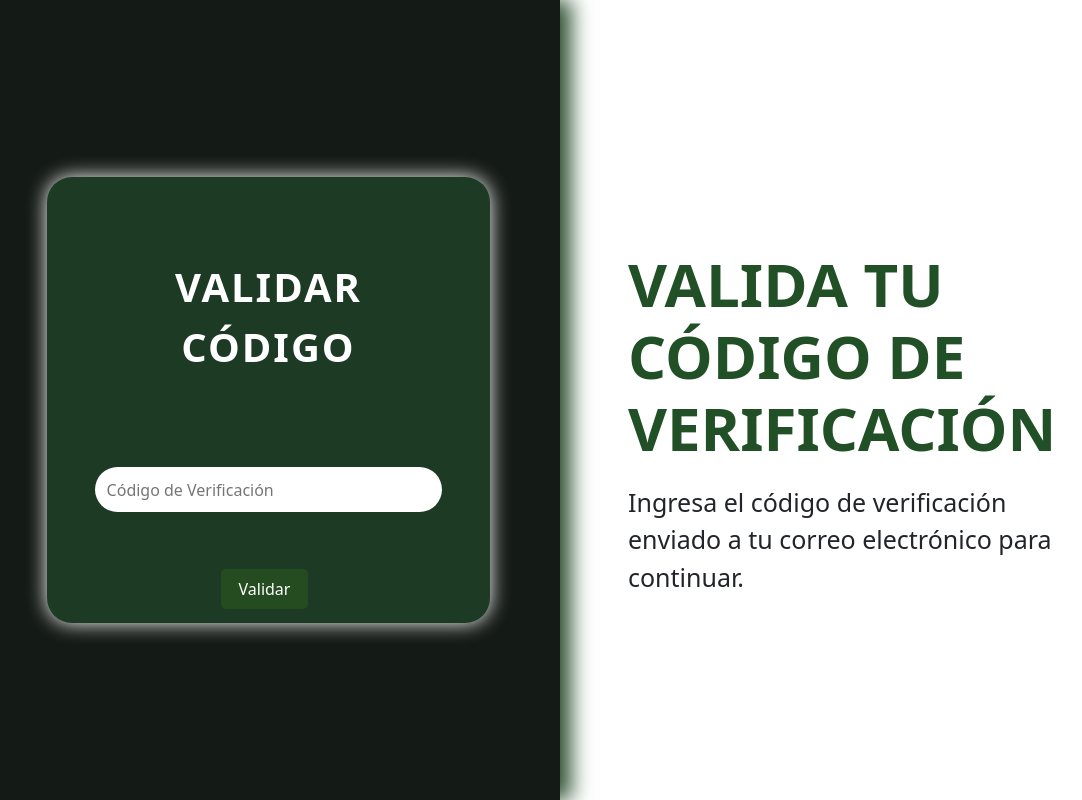
After one commit to ManuelAnony/CentroDesarrollo, a Flask app: page /verificacionEmpresa in a window 1280 px wide. The commit adds this page. Shown: the whole page, without its empty margins (23-1105 px from the left). Run offline with Flask 3, Linux system fonts and the light colour scheme; some web fonts are replaced.

Commit message:
Verificación usuario

```diff
--- a/src/app.py
+++ b/src/app.py
@@ -1,14 +1,132 @@
-from flask import Flask, render_template, request, redirect, url_for, flash, session, after_this_request
+from flask import Flask, render_template, request, redirect, url_for, flash, session, after_this_request, jsonify
 from werkzeug.security import generate_password_hash, check_password_hash
 from bson.objectid import ObjectId
 from config import *
 import re
+import smtplib
+import random
+from email.mime.multipart import MIMEMultipart
+from email.mime.text import MIMEText
 
 app = Flask(__name__, static_folder='static')
 app.secret_key = 'your_secret_key'
-
 # Instancia de conexión a la base de datos
 con_bd = Conexion()
+
+
+# Esta función generará un código de verificación de 6 dígitos
+def generate_verification_code():
+    return ''.join(str(random.randint(0, 9)) for _ in range(6))
+
+# Esta función enviará el correo electrónico con el código de verificación
+def send_verification_email(to_email, verification_code):
+    # Configuración del servidor SMTP
+    smtp_server = "smtp.gmail.com"
+    smtp_port = 587
+    sender_email = "cddta3211@gmail.com"
+    sender_password = "ypix xxef wbmi zqxl"  # Asegúrate de que esta sea la clave de la aplicación correcta
+
+    # Crear el mensaje
+    msg = MIMEMultipart()
+    msg['From'] = sender_email
+    msg['To'] = to_email
+    msg['Subject'] = "Código de verificación"
+
+    # Cuerpo del mensaje
+    body = f"Tu código de verificación es: {verification_code}"
+    msg.attach(MIMEText(body, 'plain'))
+
+    # Conexión al servidor SMTP
+    server = smtplib.SMTP(smtp_server, smtp_port)
+    server.starttls()
+    server.login(sender_email, sender_password)
+
+    # Envío del mensaje
+    server.send_message(msg)
+
+    # Cerrar la conexión
+    server.quit()
+
+@app.route('/enviar_codigo_verificacion', methods=['POST'])
+def enviar_codigo_verificacion():
+    # Aquí generas el código de verificación
+    verification_code = generate_verification_code()
+
+    # Aquí obtienes el correo electrónico del usuario desde el formulario
+    to_email = request.form.get('email')
+
+    # Guarda el código de verificación en la sesión
+    session['verification_code'] = verification_code
+
+    # Aquí envías el correo electrónico con el código de verificación
+    send_verification_email(to_email, verification_code)
+
+    # Redirige al usuario a la página de verificación
+    return redirect(url_for('verificacionEmpresa'))
+@app.route('/validar_codigo_verificacion', methods=['POST'])
+def validar_codigo_verificacion():
+    if request.method == 'POST':
+        entered_code = request.form.get('verification_code')
+        verification_code = session.get('verification_code')
+
+        if entered_code == verification_code:
+            flash('Registro completado exitosamente', 'success')
+            session.pop('verification_code', None)
+            return redirect(url_for('login'))
+        else:
+            flash('Código de verificación incorrecto', 'danger')
+
+    return render_template('verificacion.html')
+
+
+@app.route('/eliminar_usuario/<usuario_id>')
+def eliminar_usuario(usuario_id):
+    if 'email' not in session:
+        return redirect(url_for('login'))
+
+    # Agrega la lógica para eliminar el proyecto en función de su ID
+    usuario = con_bd.usuarios.find_one({"_id": ObjectId(usuario_id)})
+
+    if usuario:
+        con_bd.usuarios.delete_one({"_id": ObjectId(usuario_id)})
+        flash('usuario eliminado con éxito', 'success')
+    else:
+        flash('Usuario no encontrado', 'danger')
+
+    return redirect(url_for('index'))
+
+@app.route('/eliminar_solicitud/<solicitud_id>')
+def eliminar_solicitud(solicitud_id):
+    if 'email' not in session:
+        return redirect(url_for('login'))
+
+    # Agrega la lógica para eliminar el proyecto en función de su ID
+    solicitud = con_bd.solicitudes.find_one({"_id": ObjectId(solicitud_id)})
+
+    if solicitud:
+        con_bd.solicitudes.delete_one({"_id": ObjectId(solicitud_id)})
+        flash('Solicitud eliminado con éxito', 'success')
+    else:
+        flash('Solicitud no encontrado', 'danger')
+
+    return redirect(url_for('index'))
+
+
+@app.route('/eliminar_proyecto/<proyecto_id>')
+def eliminar_proyecto(proyecto_id):
+    if 'email' not in session:
+        return redirect(url_for('login'))
+
+    # Agrega la lógica para eliminar el proyecto en función de su ID
+    proyecto = con_bd.proyectos.find_one({"_id": ObjectId(proyecto_id)})
+
+    if proyecto:
+        con_bd.proyectos.delete_one({"_id": ObjectId(proyecto_id)})
+        flash('Proyecto eliminado con éxito', 'success')
+    else:
+        flash('Proyecto no encontrado', 'danger')
+
+    return redirect(url_for('index'))
 
 # Ruta para el inicio de sesión
 @app.route('/login', methods=['GET', 'POST'])
@@ -45,8 +163,12 @@ def login():
                 flash('Inicio de sesión exitoso como usuario', 'success')
                 return redirect(url_for('proyecto'))
             elif usuario.get("rol") == "Empresa":
-                flash('Inicio de sesión exitoso como usuario', 'success')
-                return redirect(url_for('dashcompany'))
+                if usuario.get("verificado"):  # Verifica si la cuenta está verificada
+                    session['email'] = usuario['email']
+                    flash('Inicio de sesión exitoso como empresa', 'success')
+                    return redirect(url_for('dashcompany'))
+                else:
+                    flash('La cuenta no está verificada.', 'danger')
         else:
             flash('Credenciales inválidas. Por favor, verifica tu email y contraseña.', 'danger')
 
@@ -78,6 +200,7 @@ def validar_contraseña(password):
         return False
     return True
 
+# Página de registro de empresa
 @app.route('/registroEmpresa', methods=['GET', 'POST'])
 def registroEmpresa():
     if request.method == 'POST':
@@ -104,25 +227,49 @@ def registroEmpresa():
             flash("La contraseña debe contener al menos 8 caracteres, un número, una letra minúscula, una letra mayúscula y un carácter especial.")
             return redirect(url_for('registroEmpresa'))
 
-        existe_usuario = con_bd.usuarios.find_one({"email": email})
+        # Verificar si el correo electrónico ya está en uso
+        if con_bd.usuarios.find_one({"email": email}):
+            flash("El correo electrónico ya está en uso.")
+            return redirect(url_for('registroEmpresa'))
 
-        if existe_usuario:
-            flash("El usuario ya existe. Por favor, inicia sesión o utiliza otro correo electrónico.")
-            return redirect(url_for('registroEmpresa'))
-        else:
-            hashed_password = generate_password_hash(password)
-            nuevo_usuario = {
-                "nombreEmpresa": nombreEmpresa,
-                "nit": nit,
-                "administrador": administrador,
-                "email": email,
-                "password": hashed_password,
-                "rol": admin
-            }
-            con_bd.usuarios.insert_one(nuevo_usuario)
-            return redirect(url_for('dashcompany'))
+        # Generar código de verificación y enviar correo electrónico
+        verification_code = generate_verification_code()
+        session['verification_code'] = verification_code
+        send_verification_email(email, verification_code)
+
+        # Guardar los datos del usuario en la base de datos
+        hashed_password = generate_password_hash(password)
+        nuevo_usuario = {
+            "nombreEmpresa": nombreEmpresa,
+            "nit": nit,
+            "administrador": administrador,
+            "email": email,
+            "password": hashed_password,
+            "rol": admin
+        }
+        con_bd.usuarios.insert_one(nuevo_usuario)
+
+        flash("Se ha enviado un correo electrónico con el código de verificación. Por favor, ingrésalo para completar el registro.", "success")
+        return redirect(url_for('verificacionEmpresa'))
 
     return render_template('registro.html')
+
+# Página de verificación de registro de empresa
+@app.route('/verificacionEmpresa', methods=['GET', 'POST'])
+def verificacionEmpresa():
+    if request.method == 'POST':
+        entered_code = request.form.get('verification_code')
+        verification_code = session.get('verification_code')
+
+        if entered_code == verification_code:
+            flash('Registro completado exitosamente', 'success')
+            session.pop('verification_code', None)
+            return redirect(url_for('login'))
+        else:
+            flash('Código de verificación incorrecto', 'danger')
+
+    return render_template('verificacion.html')
+
 
 @app.route('/registroEquipo', methods=['GET', 'POST'])
 def registroEquipo():
@@ -419,21 +566,7 @@ def editar_estado(proyecto_id):
 
     return render_template('editar_estado.html', proyecto_id=proyecto_id, estado_actual=estado_actual)
 
-@app.route('/eliminar_proyecto/<proyecto_id>')
-def eliminar_proyecto(proyecto_id):
-    if 'email' not in session:
-        return redirect(url_for('login'))
 
-    # Agrega la lógica para eliminar el proyecto en función de su ID
-    proyecto = con_bd.proyectos.find_one({"_id": ObjectId(proyecto_id)})
-
-    if proyecto:
-        con_bd.proyectos.delete_one({"_id": ObjectId(proyecto_id)})
-        flash('Proyecto eliminado con éxito', 'success')
-    else:
-        flash('Proyecto no encontrado', 'danger')
-
-    return redirect(url_for('index'))
 
 @app.route('/proyecto')
 def proyecto():
--- /dev/null
+++ b/src/templates/verificacion.html
@@ -0,0 +1,50 @@
+<!DOCTYPE html>
+<html>
+  <head>
+    <meta charset="utf-8" />
+    <meta http-equiv="X-UA-Compatible" content="IE=edge" />
+    <title>Validar Código de Verificación</title>
+    <meta name="description" content="" />
+    <meta name="viewport" content="width=device-width, initial-scale=1" />
+    <link rel="stylesheet" href="{{ url_for('static', filename = 'css/normalise.css') }}" />
+    <link rel="stylesheet" href="{{ url_for('static', filename = 'css/login.css') }}" />
+    <link href="https://cdn.jsdelivr.net/npm/bootstrap@5.3.3/dist/css/bootstrap.min.css" rel="stylesheet" integrity="sha384-QWTKZyjpPEjISv5WaRU9OFeRpok6YctnYmDr5pNlyT2bRjXh0JMhjY6hW+ALEwIH" crossorigin="anonymous" />
+  </head>
+  <body>
+    <div class="container-left">
+      <div class="centered-object">
+        <div class="card2">
+          <form class="form" method="POST" action="{{ url_for('validar_codigo_verificacion') }}">
+            <p id="heading">Validar Código</p>
+            <div class="field">
+              <input type="text" class="input-field" placeholder="Código de Verificación" autocomplete="off" id="verification_code" name="verification_code" />
+            </div>
+            <div class="btn">
+              <button class="button1" type="submit">Validar</button>
+            </div>
+          </form>
+        </div>
+      </div>
+    </div>
+
+    <div class="container-right m-5">
+      <div class="textInformation col">
+        <h1>Valida tu Código de Verificación</h1>
+        <p>Ingresa el código de verificación enviado a tu correo electrónico para continuar.</p>
+      </div>
+
+      <div class="animation position-relative top-100">
+        <div class="cube"><img src="{{url_for('static', filename='images/icons/b.png')}}" alt=""></div>
+        <div class="cube"><img src="{{url_for('static', filename='images/icons/c.png')}}" alt=""></div>
+        <div class="cube"><img src="{{url_for('static', filename='images/icons/h.png')}}" alt=""></div>
+        <div class="cube"><img src="{{url_for('static', filename='images/icons/j.png')}}" alt=""></div>
+        <div class="cube"><img src="{{url_for('static', filename='images/icons/m.png')}}" alt=""></div>
+        <div class="cube"><img src="{{url_for('static', filename='images/icons/p.png')}}" alt=""></div>
+        <div class="cube"><img src="{{url_for('static', filename='images/icons/s.png')}}" alt=""></div>
+      </div>
+    </div>
+
+    <script src="" async defer></script>
+    <script src="https://cdn.jsdelivr.net/npm/bootstrap@5.3.3/dist/js/bootstrap.bundle.min.js" integrity="sha384-YvpcrYf0tY3lHB60NNkmXc5s9fDVZLESaAA55NDzOxhy9GkcIdslK1eN7N6jIeHz" crossorigin="anonymous"></script>
+  </body>
+</html>
```
Also changed, not shown: src/templates/index.html (+42 -5 lines).
